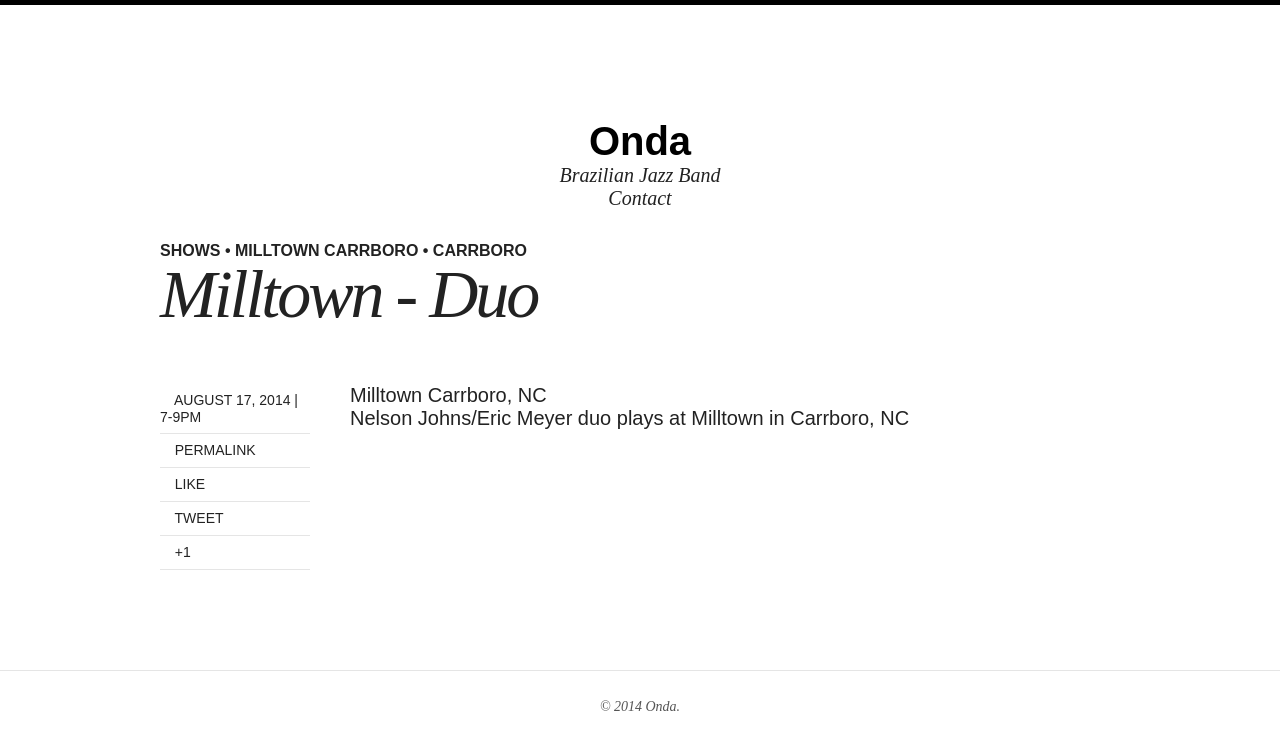
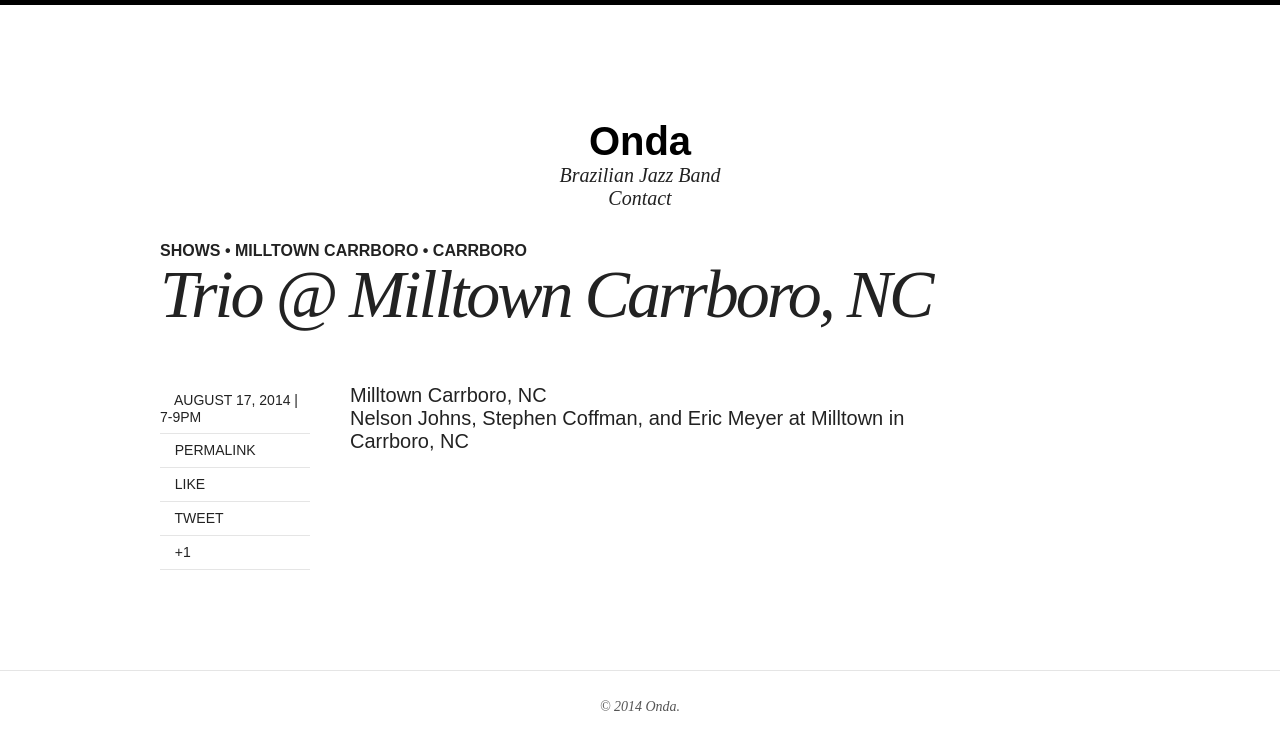
Before and after one commit to eemeyer/onda, a Jekyll site: the page built from _shows/2014-08-17-milltown.md, in a window 1280 px wide. Shown: the top 750 px of the page. Built offline with Jekyll 4.4.1, drawn with Linux system fonts in a browser that asks for light colours; nearby versions of some CDN libraries; a script that is not in the unit is left out.

Commit message:
Updates show titles.

```diff
--- a/_shows/2014-08-17-milltown.md
+++ b/_shows/2014-08-17-milltown.md
@@ -1,7 +1,7 @@
 ---
 layout: show
-title: Milltown - Duo
-description: "Nelson Johns/Eric Meyer duo plays at Milltown in Carrboro, NC"
+title: Trio @ Milltown Carrboro, NC
+description: "Onda in Carrboro, NC"
 category: shows
 tags: [Shows, Milltown Carrboro, Carrboro]
 comments: true
@@ -11,4 +11,4 @@ time: 7-9pm
 venue: Milltown Carrboro, NC
 ---
 
-Nelson Johns/Eric Meyer duo plays at Milltown in Carrboro, NC
+Nelson Johns, Stephen Coffman, and Eric Meyer at Milltown in Carrboro, NC
```
Also changed, not shown: _shows/2014-06-29-milltown.md (+1 -1 lines), _shows/2014-07-13-milltown.md (+1 -1 lines), _shows/2014-07-20-milltown.md (+1 -1 lines), _shows/2014-08-31-milltown.md (+2 -2 lines), _shows/2014-09-28-milltown.md (+1 -1 lines).
